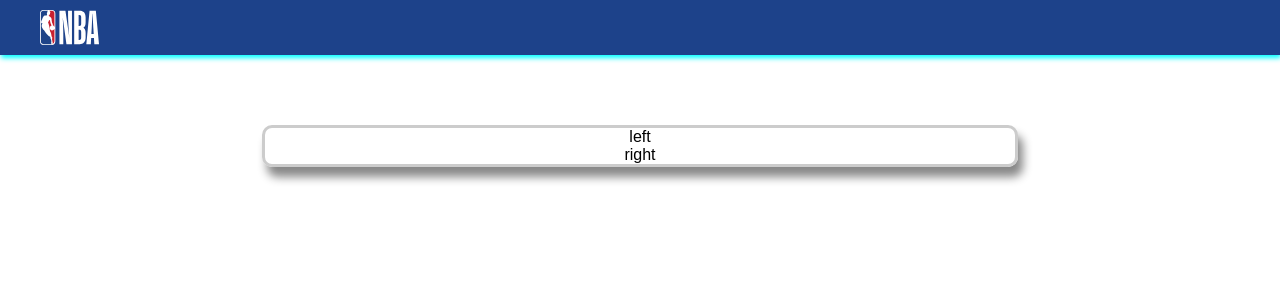
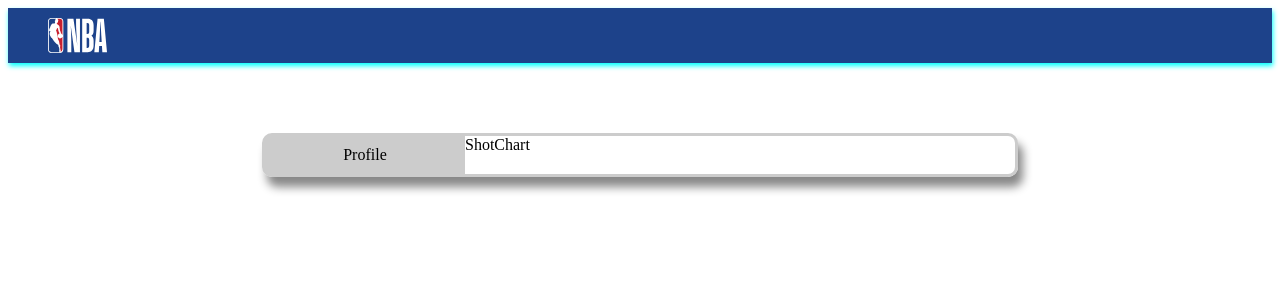
Before and after one commit to Firy01/NBA_Shotchart, a React (Create React App) app: page / in a window 1280 px wide. Shown: the top 300 px of the page. Built offline with nearby package versions, Linux system fonts and the light colour scheme.

Commit message:
profile shotchart init

```diff
--- a/src/components/Main.js
+++ b/src/components/Main.js
@@ -1,11 +1,13 @@
 import React from "react";
+import {Profile} from "./Profile";
+import {ShotChart} from "./ShotChart";
 
 export class Main extends React.Component{
     render(){
         return(
             <div className="main">
-                <div>left</div>
-                <div>right</div>
+                <Profile/>
+                <ShotChart/>
             </div>
         );
     }
--- /dev/null
+++ b/src/components/Profile.js
@@ -0,0 +1,10 @@
+import React from "react";
+export class Profile extends React.Component{
+    render(){
+        return (
+            <div className="profile">Profile</div>
+
+
+        );
+    }
+}
--- /dev/null
+++ b/src/components/ShotChart.js
@@ -0,0 +1,10 @@
+import React from "react";
+export class ShotChart extends React.Component{
+    render(){
+        return (
+            <div className="shot-chart">ShotChart</div>
+
+
+        );
+    }
+}
--- a/src/index.css
+++ b/src/index.css
@@ -1,6 +1,8 @@
 @import "styles/App.css";
 @import "styles/TopNavBar.css";
 @import "styles/Main.css";
+@import "styles/Profile.css";
+@import "styles/ShotChart.css"
 body {
   margin: 0;
   padding: 0;
--- a/src/styles/Main.css
+++ b/src/styles/Main.css
@@ -7,4 +7,5 @@
     padding*/
     box-shadow: 5px 10px 10px #888;
     border-radius: 10px;
+    display: flex;
 }
--- /dev/null
+++ b/src/styles/Profile.css
@@ -0,0 +1,6 @@
+.profile{
+    width: 200px;
+    background-color:  #cccccc;
+    padding: 10px;
+    box-sizing: border-box;/* include padding*/
+}
--- /dev/null
+++ b/src/styles/ShotChart.css
@@ -0,0 +1,3 @@
+.shot-chart{
+
+}
```
